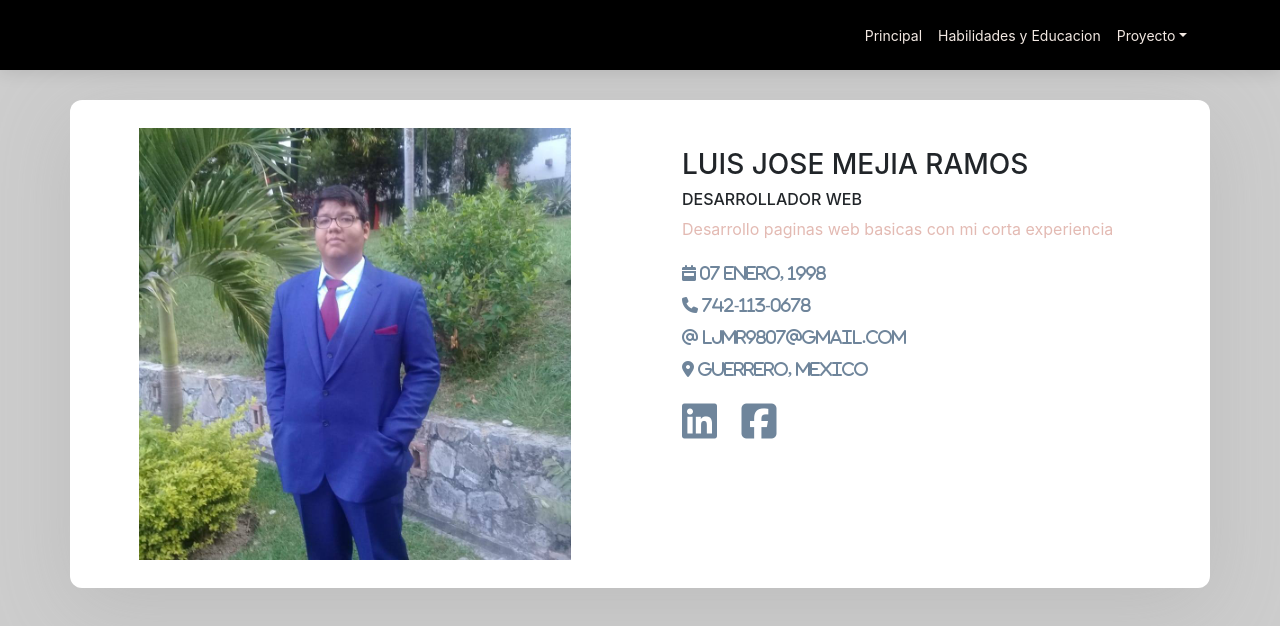
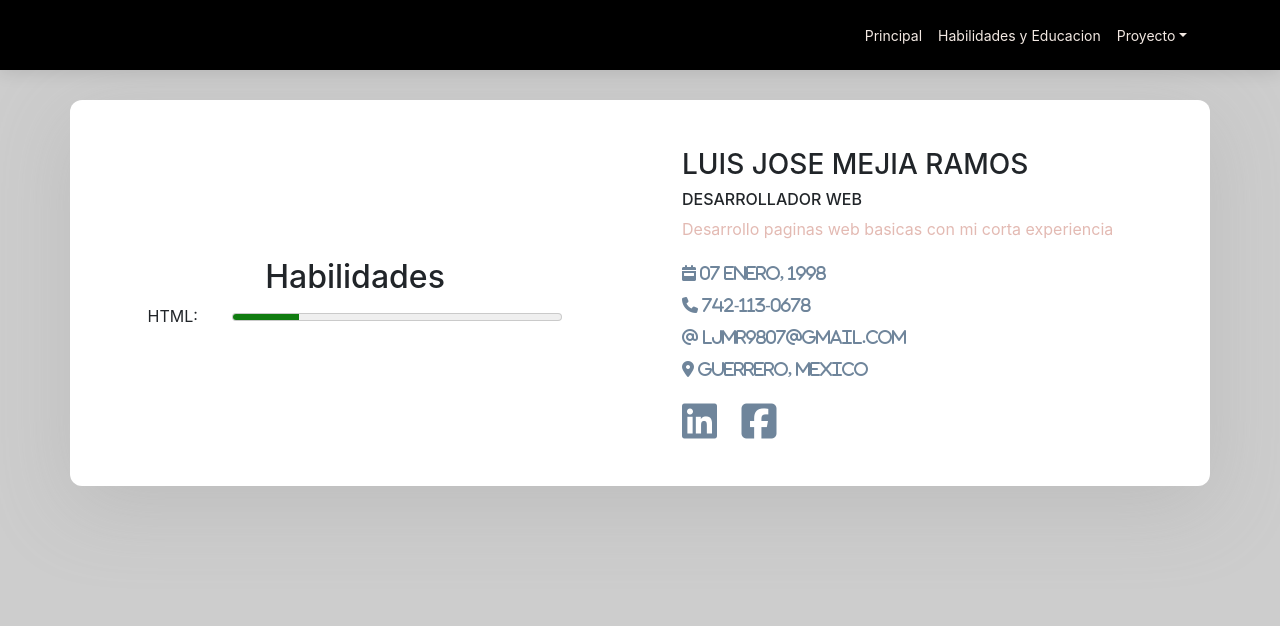
Before and after one commit to LuisJoseMejiaRamos/Portafolio, a plain HTML site: page index.html in a window 1280 px wide. Both pictures are taken after a click on the link "Habilidades y Educacion". Drawn offline with nearby package versions, Linux system fonts and the light colour scheme.

Commit message:
Modificacion de html y creacion de archivo jQuery

```diff
--- a/index.html
+++ b/index.html
@@ -6,6 +6,7 @@
     <meta name='viewport' content='width=device-width, initial-scale=1, shrink-to-fit=no'>
     <!-- Boostrap css-->
     <link rel="stylesheet" href="css/custom.css">
+
     <script src="https://kit.fontawesome.com/57ecd1627f.js" crossorigin="anonymous"></script>
     <title>Luis Jose MR</title>
     <link rel="icon" href="https://upload.wikimedia.org/wikipedia/commons/0/06/Font_Awesome_5_regular_address-card.svg">
@@ -14,6 +15,7 @@
     <script src="https://cdnjs.cloudflare.com/ajax/libs/popper.js/1.16.0/umd/popper.min.js"></script>
     <script src="https://maxcdn.bootstrapcdn.com/bootstrap/4.5.2/js/bootstrap.min.js"></script>
 
+    <script  src="js/javascript.js"></script>
 </head>
 
 <body style="background-color:#CDCDCD;">
@@ -22,8 +24,8 @@
             <nav class="navbar">
                 <div class="container">
                     <ul class="nav ml-auto mr-auto mr-md-0">
-                        <li class="nav-item active"><a href="https://unwelcome-reenlistm.000webhostapp.com/" class="nav-link">Principal</a></li>
-                        <li class="nav-item"><a href="#skills" class="nav-link">Habilidades y Educacion</a></li>
+                        <li class="nav-item active"><a href="#Principal" class="Principal nav-link">Principal</a></li>
+                        <li class="nav-item"><a href="#skills" class="Habilidades nav-link">Habilidades y Educacion</a></li>
                         <li class="nav-item submenu dropdown">
                             <a href="#" class="nav-link dropdown-toggle" data-toggle="dropdown" role="button" aria-haspopup="true" aria-expanded="false">Proyecto</a>
                             <ul class="dropdown-menu">
@@ -40,8 +42,8 @@
         <div class="container">
             <div class="row">
                 <div class="col-12 col-md-5 col-xl-6 img-col d-flex align-items-center">
-                    <div class="img-container d-flex-justify-content-text text-center">
-                        <img src="img/mifoto.jpg" alt="">
+                    <div class="col-12 img-container d-flex-justify-content-text text-center">
+                        <img class="imagen" src="img/mifoto.jpg" alt="">
                     </div>
                 </div>
                 <div class="col-12 col-md-7 col-xl-6 txt-col">
@@ -64,5 +66,6 @@
             </div>
         </div>
     </section>
+
 </body>
 </html>
--- /dev/null
+++ b/js/javascript.js
@@ -0,0 +1,14 @@
+var habilidades ="<h2 class='col-12 text-center'>Habilidades</h2>"+
+"<div class='col-xl-12'><spam class='col-xl-3 col-lg-3 text-center'>HTML: </spam>"+
+"<meter class='col-xl-9 col-lg-9' value='0.2'></meter> <div/>";
+
+
+$(document).ready(function(){
+    $(".Principal").click(function(){
+      $(".img-container").html("<div class='img-container d-flex-justify-content-text text-center'> <img src='img/mifoto.jpg' alt=''> </div>");
+    });
+    $(".Habilidades").click(function(){
+        alert("Estas son las habilidades");
+        $(".img-container").html(habilidades);
+      });
+  });
```
